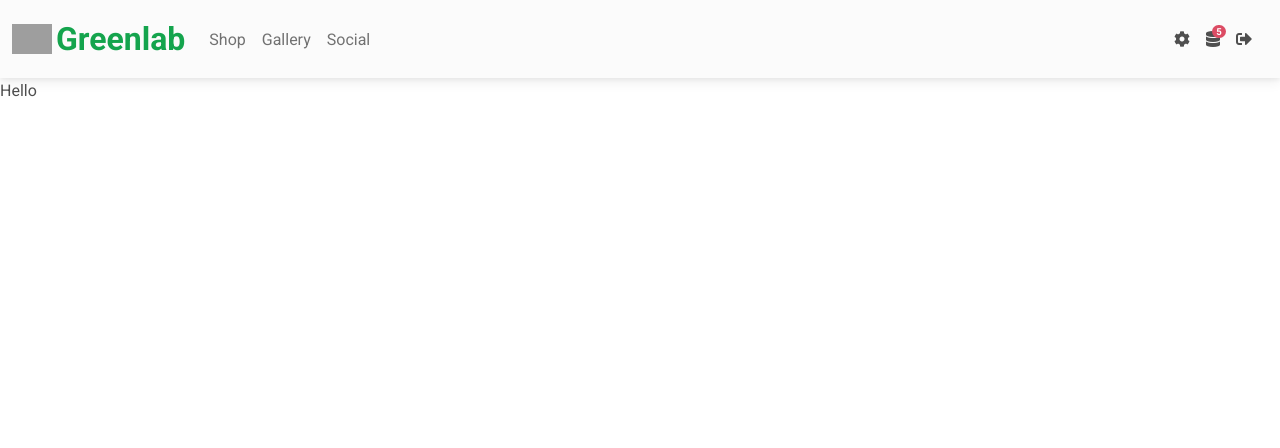
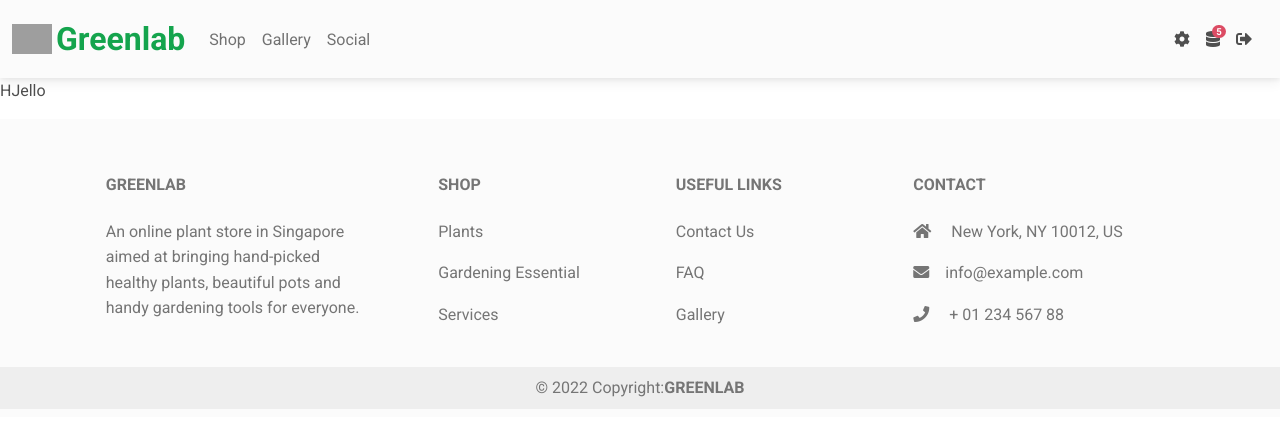
Before and after one commit to siangyin/greenlab, a React (Create React App) app: page / in a window 1280 px wide. Shown: the top 448 px of the page. Built offline with nearby package versions, Linux system fonts and the light colour scheme; grey boxes are pictures that could not be loaded.

Commit message:
⏳ Footer basic setup

```diff
--- a/src/App.js
+++ b/src/App.js
@@ -1,11 +1,13 @@
 import React from "react";
+import Footer from "./components/Footer";
 import NavBar from "./components/NavBar";
 // import { MDBBtn, MDBContainer } from "mdb-react-ui-kit";
 
 function App() {
 	return (
 		<div>
-			<NavBar /> Hello
+			<NavBar /> <p>HJello</p>
+			<Footer />
 		</div>
 	);
 }
--- /dev/null
+++ b/src/components/Footer.jsx
@@ -0,0 +1,107 @@
+import React from "react";
+
+const Footer = () => {
+	return (
+		// <!-- Footer -->
+		<footer className="py-2 text-center text-lg-start bg-light text-muted">
+			{/* <!-- Section: Links  --> */}
+			<section className="">
+				<div className="container text-center text-md-start mt-5">
+					{/* <!-- Grid row --> */}
+					<div className="row mt-3">
+						{/* <!-- Grid column --> */}
+						<div className="col-md-3 col-lg-4 col-xl-3 mx-auto mb-4">
+							{/* <!-- Content --> */}
+							<h6 className="text-uppercase fw-bold mb-4">Greenlab</h6>
+
+							<p>
+								An online plant store in Singapore aimed at bringing hand-picked
+								healthy plants, beautiful pots and handy gardening tools for
+								everyone.
+							</p>
+						</div>
+						{/* <!-- Grid column --> */}
+
+						{/* <!-- Grid column --> */}
+						<div className="col-md-2 col-lg-2 col-xl-2 mx-auto mb-4">
+							{/* <!-- Links --> */}
+							<h6 className="text-uppercase fw-bold mb-4">Shop</h6>
+							<p>
+								<a href="#!" className="text-reset">
+									Plants
+								</a>
+							</p>
+							<p>
+								<a href="#!" className="text-reset">
+									Gardening Essential
+								</a>
+							</p>
+							<p>
+								<a href="#!" className="text-reset">
+									Services
+								</a>
+							</p>
+						</div>
+						{/* <!-- Grid column --> */}
+
+						{/* <!-- Grid column --> */}
+						<div className="col-md-3 col-lg-2 col-xl-2 mx-auto mb-4">
+							{/* <!-- Links --> */}
+							<h6 className="text-uppercase fw-bold mb-4">Useful links</h6>
+							<p>
+								<a href="#!" className="text-reset">
+									Contact Us
+								</a>
+							</p>
+							<p>
+								<a href="#!" className="text-reset">
+									FAQ
+								</a>
+							</p>
+							<p>
+								<a href="#!" className="text-reset">
+									Gallery
+								</a>
+							</p>
+						</div>
+						{/* <!-- Grid column --> */}
+
+						{/* <!-- Grid column --> */}
+						<div className="col-md-4 col-lg-3 col-xl-3 mx-auto mb-md-0 mb-4">
+							{/* <!-- Links --> */}
+							<h6 className="text-uppercase fw-bold mb-4">Contact</h6>
+							<p>
+								<i className="fas fa-home me-3"></i> New York, NY 10012, US
+							</p>
+							<p>
+								<i className="fas fa-envelope me-3"></i>
+								info@example.com
+							</p>
+							<p>
+								<i className="fas fa-phone me-3"></i> + 01 234 567 88
+							</p>
+						</div>
+						{/* <!-- Grid column --> */}
+					</div>
+					{/* <!-- Grid row --> */}
+				</div>
+			</section>
+			{/* <!-- Section: Links  --> */}
+
+			{/* <!-- Copyright --> */}
+			<div
+				className="text-center p-2"
+				style={{ backgroundColor: "rgba(0, 0, 0, 0.05)" }}
+			>
+				© 2022 Copyright:
+				<a className="text-reset fw-bold" href="https://mdbootstrap.com/">
+					GREENLAB
+				</a>
+			</div>
+			{/* <!-- Copyright --> */}
+		</footer>
+		// <!-- Footer -->
+	);
+};
+
+export default Footer;
```
